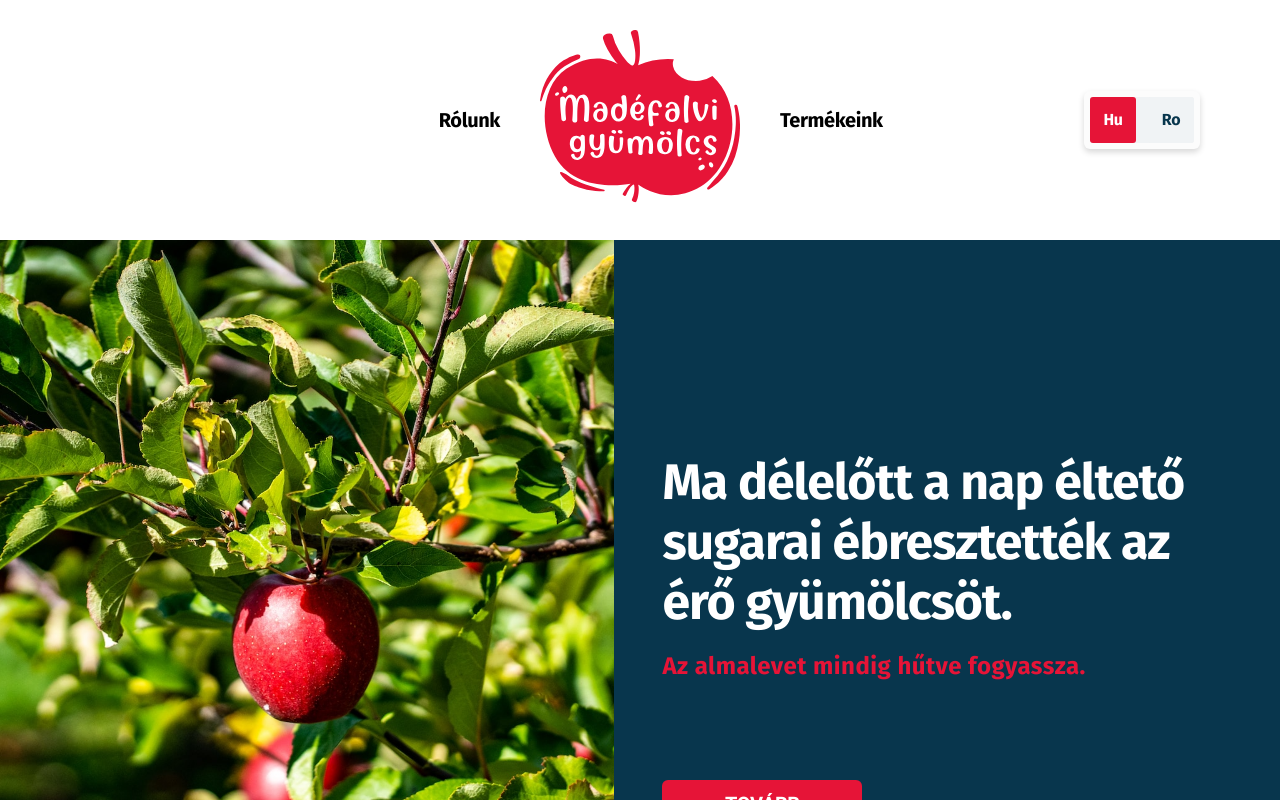
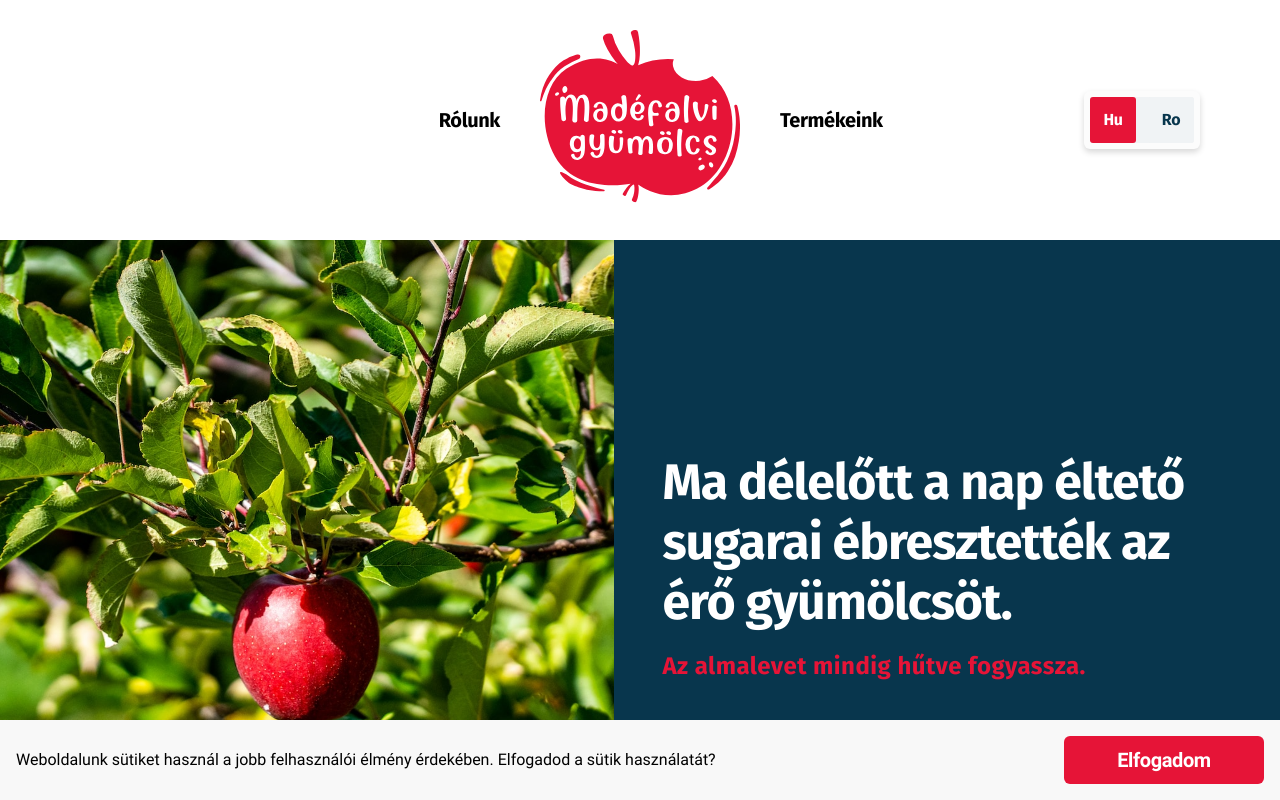
Before and after one commit to lanszesz/Reklamgrafika, a Vue app: page / in a window 1280 px wide. Shown: the top 800 px of the page. Built offline with nearby package versions, Linux system fonts and the light colour scheme; a web font is replaced by a local one.

Commit message:
Cookie Consent

```diff
--- a/src/App.vue
+++ b/src/App.vue
@@ -1,10 +1,11 @@
 <template>
-  <div class="flex flex-col min-h-screen">
+  <div>
     <nav-bar-component></nav-bar-component>
     <router-view></router-view>
     <guarantee-msg-component></guarantee-msg-component>
     <footer-component></footer-component>
     <svg-component></svg-component>
+    <cookie-consent-component></cookie-consent-component>
   </div>
 </template>
 
@@ -12,12 +13,14 @@
 import NavBarComponent from "./components/NavBarComponent.vue";
 import FooterComponent from "./components/FooterComponent.vue";
 import GuaranteeMsgComponent from "./components/GuaranteeMsgComponent.vue";
+import CookieConsentComponent from "./components/CookieConsentComponent.vue";
 
 export default {
   components: {
     GuaranteeMsgComponent,
     FooterComponent,
-    NavBarComponent
+    NavBarComponent,
+    CookieConsentComponent
   },
 }
 </script>
--- /dev/null
+++ b/src/components/CookieConsentComponent.vue
@@ -0,0 +1,33 @@
+<template>
+  <div v-if="!consentGiven" class="bg-[#f8f8f8] bottom-0 fixed flex items-center justify-between p-4 w-full z-50">
+    <p>
+      {{ $t('cookieConsent.text') }}
+    </p>
+    <button @click="giveConsent" class="primary-button">
+      {{ $t('cookieConsent.button') }}
+    </button>
+  </div>
+</template>
+
+<script>
+export default {
+  data() {
+    return {
+      consentGiven: false,
+    };
+  },
+  methods: {
+    giveConsent() {
+      this.consentGiven = true;
+      // Store consent status in localStorage
+      localStorage.setItem('cookieConsent', 'true');
+    },
+  },
+  mounted() {
+    // Check if consent is already given, and update the data accordingly
+    if (localStorage.getItem('cookieConsent') === 'true') {
+      this.consentGiven = true;
+    }
+  },
+};
+</script>
--- a/src/locales/hu.js
+++ b/src/locales/hu.js
@@ -40,5 +40,9 @@ export default {
     textComponent3: {
         header: 'Jézus Szíve tiszteletére',
         text: 'A település fontosabb részei Patakelve, Alszeg, Vargaszeg, Állomás környéke, és a Főút mellett. A falu plébánosa Bartalus Jakab Zoltán. A „Zöld Péter” Általános Iskola igazgatója Máté Sándor. \n\n Az 1764. évi mészárlás helyén 1905. október 8-án avatták fel az emlékművet Köllő Miklós alkotását, a helyén egykor állt sírkereszt a csíkszentmihályi templom kertjében áll. Római katolikus temploma 1913-14-ben épült Jézus Szíve tiszteletére.'
+    },
+    cookieConsent: {
+        text: 'Weboldalunk sütiket használ a jobb felhasználói élmény érdekében. Elfogadod a sütik használatát?',
+        button: 'Elfogadom'
     }
 }
--- a/src/locales/ro.js
+++ b/src/locales/ro.js
@@ -40,5 +40,9 @@ export default {
     textComponent3: {
         header: 'Jézus Szíve tiszteletére',
         text: 'A település fontosabb részei Patakelve, Alszeg, Vargaszeg, Állomás környéke, és a Főút mellett. A falu plébánosa Bartalus Jakab Zoltán. A „Zöld Péter” Általános Iskola igazgatója Máté Sándor. \n\n Az 1764. évi mészárlás helyén 1905. október 8-án avatták fel az emlékművet Köllő Miklós alkotását, a helyén egykor állt sírkereszt a csíkszentmihályi templom kertjében áll. Római katolikus temploma 1913-14-ben épült Jézus Szíve tiszteletére.'
+    },
+    cookieConsent: {
+        text: 'Weboldalunk sütiket használ a jobb felhasználói élmény érdekében. Elfogadod a sütik használatát?',
+        button: 'Elfogadom'
     }
 }
```
